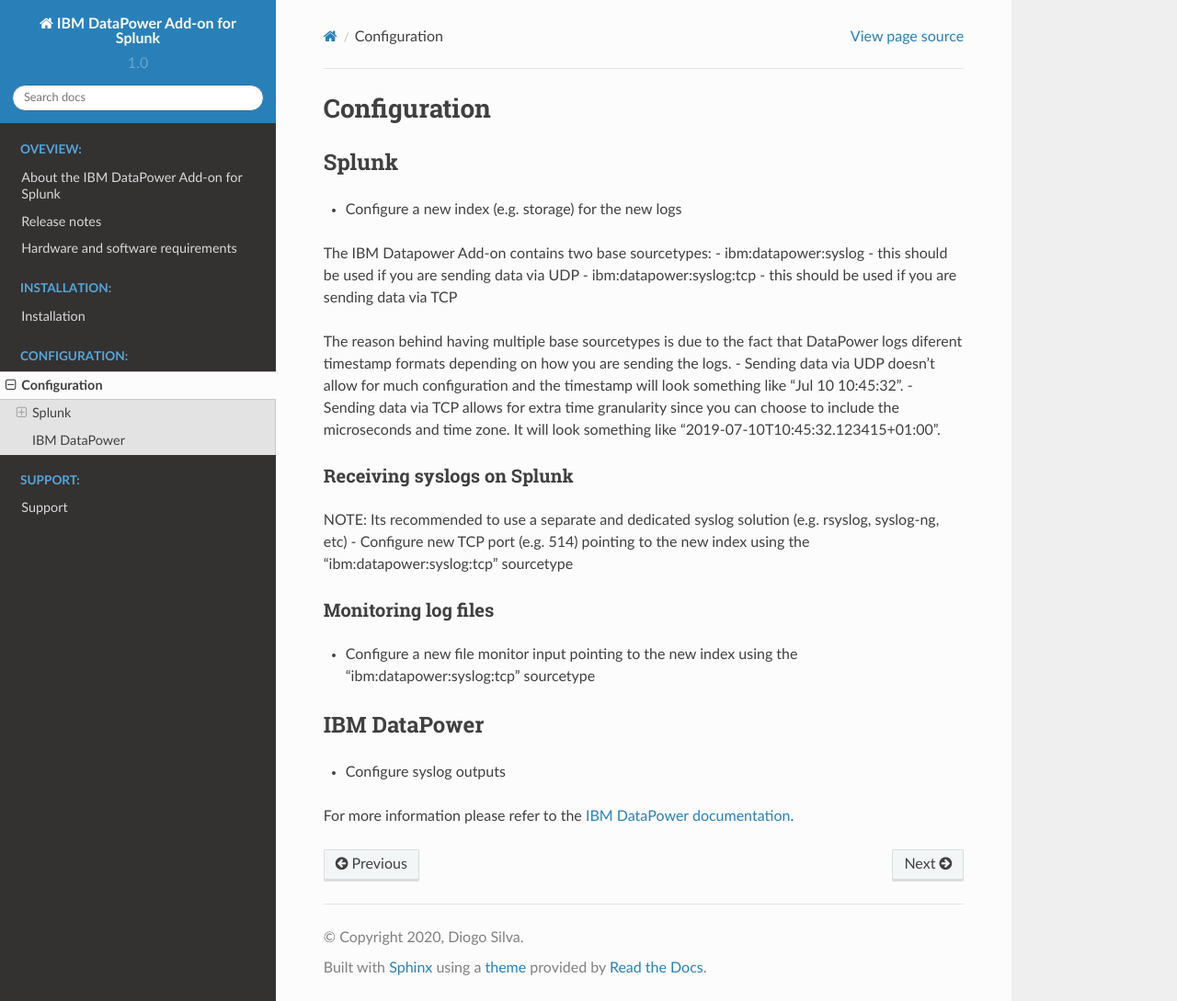
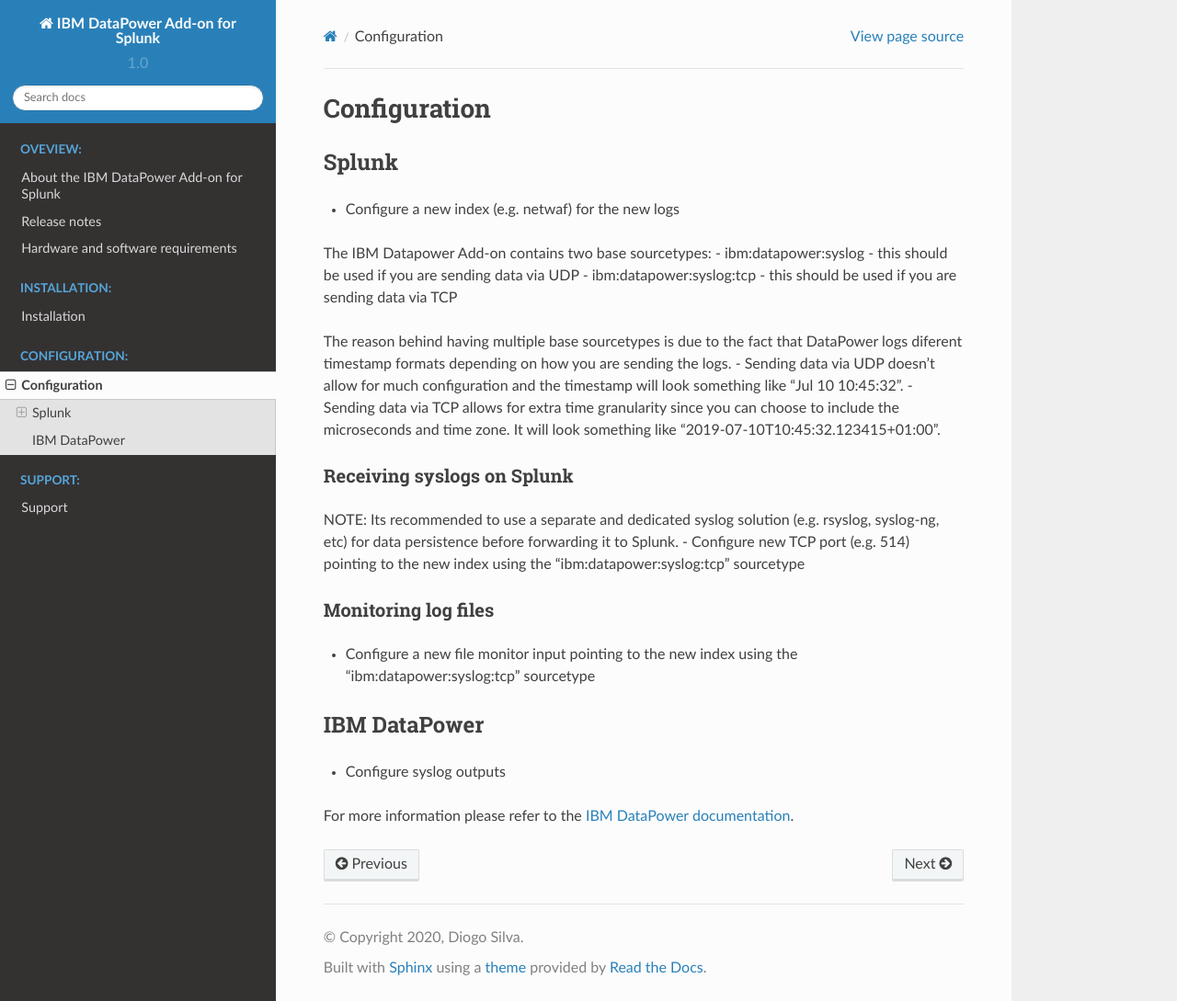
Before and after one commit to diogofgm/TA-ibm_datapower, a Sphinx documentation site: the page built from docs/source/configuration/configuration.rst, in a window 1280 px wide and 1089 px high. Shown: the whole window at 92% size. Built offline with Sphinx 7.4.7 and the Read the Docs theme 2.0.0, drawn with Linux system fonts in a browser that asks for light colours; pages that are not in the unit, such as notebooks, are missing from menus.

Commit message:
Update configuration.rst

```diff
--- a/docs/source/configuration/configuration.rst
+++ b/docs/source/configuration/configuration.rst
@@ -4,19 +4,19 @@
 
 Splunk
 ------
-- Configure a new index (e.g. storage) for the new logs
+- Configure a new index (e.g. netwaf) for the new logs
 
 The IBM Datapower Add-on contains two base sourcetypes:
 - ibm:datapower:syslog - this should be used if you are sending data via UDP
 - ibm:datapower:syslog:tcp - this should be used if you are sending data via TCP
 
-The reason behind having multiple base sourcetypes is due to the fact that DataPower logs diferent timestamp formats  depending on how you are sending the logs.
+The reason behind having multiple base sourcetypes is due to the fact that DataPower logs diferent timestamp formats depending on how you are sending the logs.
 - Sending data via UDP doesn't allow for much configuration and the timestamp will look something like "Jul 10 10:45:32".
 - Sending data via TCP allows for extra time granularity since you can choose to include the microseconds and time zone. It will look something like "2019-07-10T10:45:32.123415+01:00".
 
 Receiving syslogs on Splunk
 ~~~~~~~~~~~~~~~~~~~~~~~~~~~
-NOTE: Its recommended to use a separate and dedicated syslog solution (e.g. rsyslog, syslog-ng, etc)
+NOTE: Its recommended to use a separate and dedicated syslog solution (e.g. rsyslog, syslog-ng, etc) for data persistence before forwarding it to Splunk.
 - Configure new TCP port (e.g. 514) pointing to the new index using the "ibm:datapower:syslog:tcp" sourcetype
 
 Monitoring log files
```
